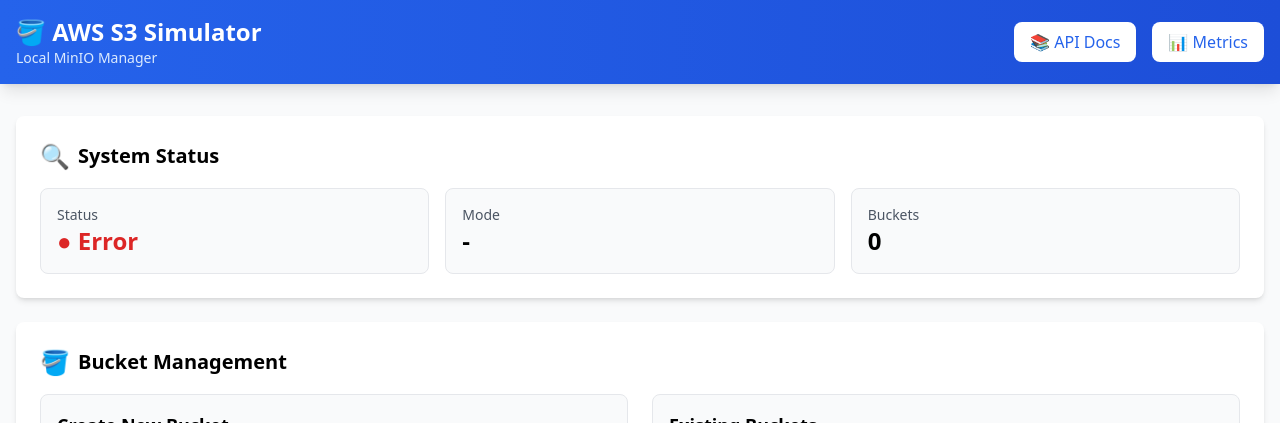
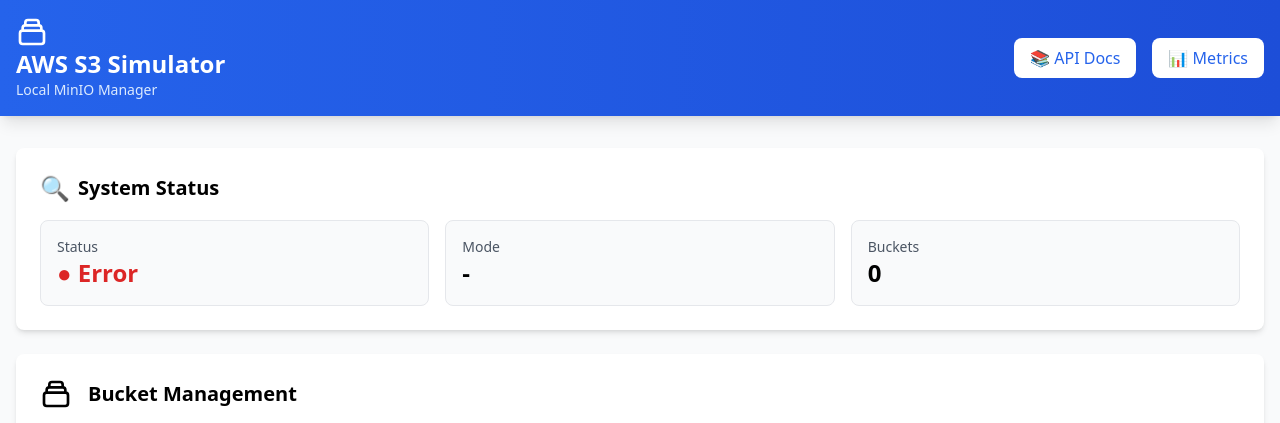
Before and after one commit to ArtemRivnyi/aws-s3-simulator, a plain HTML site: page templates/index.html in a window 1280 px wide. Shown: the top 423 px of the page. Drawn offline with nearby package versions, Linux system fonts and the light colour scheme; no server answers.

Commit message:
feat: add initial web UI for AWS S3 Simulator to display system status and manage MinIO buckets.

```diff
--- a/templates/index.html
+++ b/templates/index.html
@@ -21,7 +21,7 @@
         <div class="container mx-auto px-4 py-4">
             <div class="flex items-center justify-between">
                 <div>
-                    <h1 class="text-2xl font-bold">🪣 AWS S3 Simulator</h1>
+                    <h1 class="text-2xl font-bold"><svg class="w-8 h-8 mr-2" fill="none" stroke="currentColor" viewBox="0 0 24 24" xmlns="http://www.w3.org/2000/svg"><path stroke-linecap="round" stroke-linejoin="round" stroke-width="2" d="M19 11H5m14 0a2 2 0 012 2v6a2 2 0 01-2 2H5a2 2 0 01-2-2v-6a2 2 0 012-2m14 0V9a2 2 0 00-2-2M5 11V9a2 2 0 012-2m0 0V5a2 2 0 012-2h6a2 2 0 012 2v2M7 7h10"></path></svg> AWS S3 Simulator</h1>
                     <p class="text-sm text-blue-100">Local MinIO Manager</p>
                 </div>
                 <div class="flex gap-4">
@@ -72,7 +72,7 @@
         <!-- Bucket Management -->
         <section class="bg-white rounded-lg shadow-md p-6 mb-6 fade-in">
             <h2 class="text-xl font-bold mb-4 flex items-center">
-                <span class="text-2xl mr-2">🪣</span>
+                <span class="text-2xl mr-2"><svg class="w-8 h-8 mr-2" fill="none" stroke="currentColor" viewBox="0 0 24 24" xmlns="http://www.w3.org/2000/svg"><path stroke-linecap="round" stroke-linejoin="round" stroke-width="2" d="M19 11H5m14 0a2 2 0 012 2v6a2 2 0 01-2 2H5a2 2 0 01-2-2v-6a2 2 0 012-2m14 0V9a2 2 0 00-2-2M5 11V9a2 2 0 012-2m0 0V5a2 2 0 012-2h6a2 2 0 012 2v2M7 7h10"></path></svg></span>
                 Bucket Management
             </h2>
 
```
